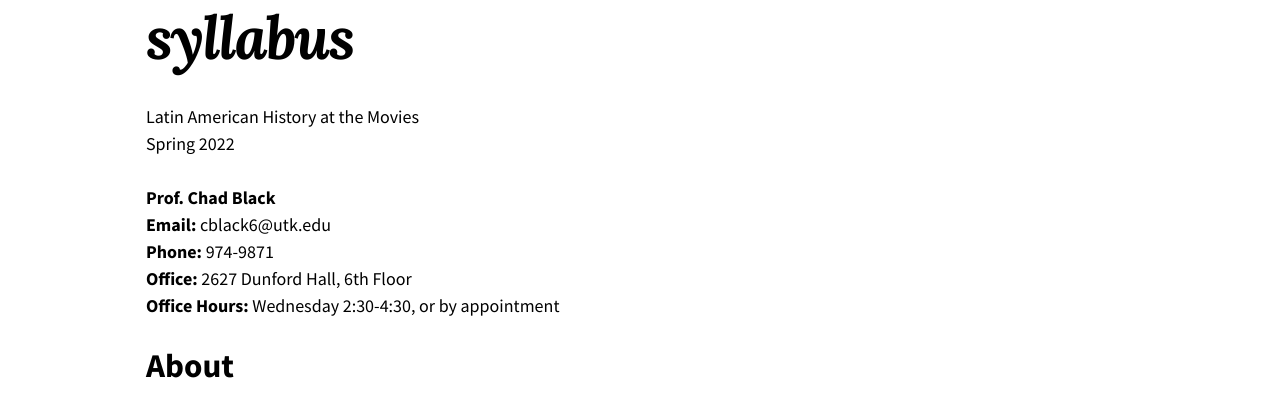
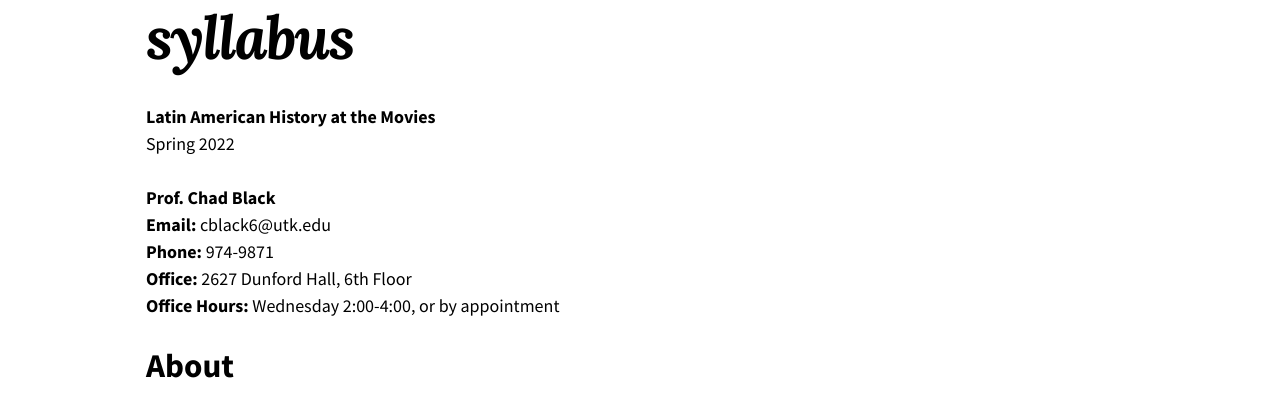
Before and after one commit to chadblack/370S2022, a Jekyll site: the page built from legalese.md, in a window 1280 px wide and 900 px high. Shown: the part 120-522 px from the top of the window. Built offline with Jekyll 4.4.1, drawn with Linux system fonts in a browser that asks for light colours; nearby versions of some CDN libraries.

Commit message:
office hours

```diff
--- a/legalese.md
+++ b/legalese.md
@@ -4,14 +4,14 @@ title: syllabus
 ---
 
 
-Latin American History at the Movies
+**Latin American History at the Movies**
 Spring 2022
 
 **Prof. Chad Black**
 **Email:** cblack6@utk.edu
 **Phone:** 974-9871
 **Office:** 2627 Dunford Hall, 6th Floor
-**Office Hours:** Wednesday 2:30-4:30, or by appointment
+**Office Hours:** Wednesday 2:00-4:00, or by appointment
 
 
 # About
```
